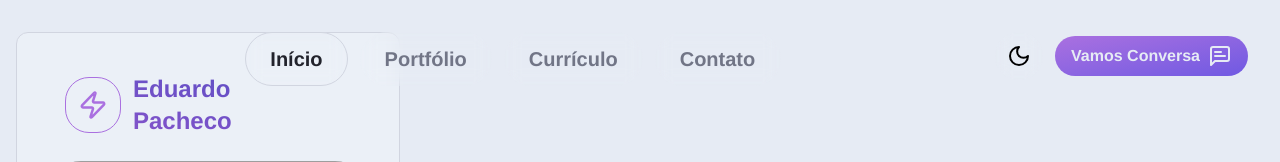
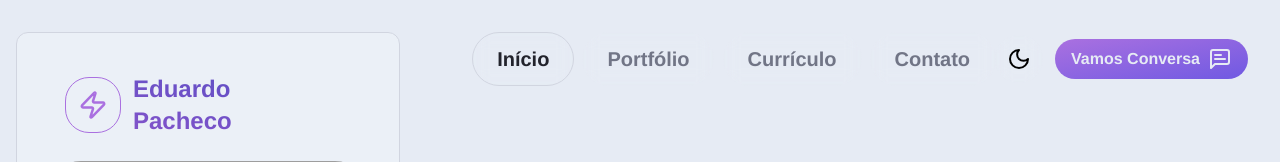
Before and after one commit to edudesenvolvedor/eapprojetos.com.br, a Next.js app: page / in a window 1280 px wide. Shown: the top 162 px of the page. Built offline with nearby package versions, Linux system fonts and the light colour scheme; grey boxes are pictures that could not be loaded.

Commit message:
refactor: removing unnecessary files

```diff
--- a/src/app/globals.css
+++ b/src/app/globals.css
@@ -1,5 +1,4 @@
 @import 'tailwindcss';
-@import '../assets/css/navbar.css';
 
 @custom-variant dark (&:where(.dark, .dark *));
 
--- a/src/assets/css/navbar.css
+++ /dev/null
@@ -1,13 +0,0 @@
-@layer utilities {
-  .navbar__link {
-    @apply py-3 px-6 rounded-full cursor-pointer border border-transparent text-t-disabled-light hover:text-t-bright-light;
-  }
-
-  .navbar__link--active {
-    @apply py-3 px-6 rounded-full cursor-pointer  text-t-bright-light border border-stroke-elements-light;
-  }
-
-  .btn {
-    @apply py-3 px-6 cursor-pointer flex space-x-2 font-semibold bg-gradient-to-br from-accent-light to-secondary-light rounded-full text-base-light;
-  }
-}
--- a/src/components/Aside.tsx
+++ /dev/null
@@ -1,58 +0,0 @@
-import { LucideGithub, LucideInstagram, LucideZap, MessageSquareText, Users2 } from 'lucide-react';
-import { ButtonMotion } from '@/components/ButtonMotion';
-
-interface IProps {
-  firstname: string;
-  lastname: string;
-  specialization: string;
-  basedIn: string;
-}
-
-export const Aside = ({ firstname, lastname, specialization, basedIn }: IProps) => {
-  return (
-    <>
-      <div className="fixed border border-stroke-elements-light bg-base-light mx-4 rounded-xl space-y-4 p-8 top-8">
-        <div className="px-4 py-2 text-2xl font-extrabold text-gradient flex items-center space-x-3">
-          <span className="p-3 border rounded-3xl border-accent-light">
-            <LucideZap size={30} className="text-accent-light" />
-          </span>
-          <span>
-            <span>{firstname}</span>
-            <br />
-            <span>{lastname}</span>
-          </span>
-        </div>
-        <div className="flex">
-          <div className="bg-white mx-auto p-32 rounded-4xl max-w-2xs">
-            <Users2 />
-          </div>
-        </div>
-        <div className="px-4">
-          <div className="text-t-muted-light">Especialização:</div>
-          <div className="font-bold text-lg text-t-medium-light">{specialization}</div>
-        </div>
-        <div className="px-4">
-          <div className="text-t-muted-light">Localização:</div>
-          <div className="font-bold text-lg text-t-medium-light">{basedIn}</div>
-        </div>
-        <div className="flex items-center justify-between px-4 *:hover:cursor-pointer">
-          <button className="border border-stroke-elements-light p-3 rounded-3xl">
-            <LucideGithub />
-          </button>
-          <button className="border border-stroke-elements-light p-3 rounded-3xl">
-            <LucideZap />
-          </button>
-          <button className="border border-stroke-elements-light p-3 rounded-3xl">
-            <LucideInstagram />
-          </button>
-        </div>
-        <div className="px-4">
-          <ButtonMotion>
-            <span>Vamos Trabalhar Juntos!</span>
-            <MessageSquareText />
-          </ButtonMotion>
-        </div>
-      </div>
-    </>
-  );
-};
--- a/src/components/Navbar.tsx
+++ /dev/null
@@ -1,36 +0,0 @@
-'use client';
-
-import { Menu } from 'lucide-react';
-import { ReactNode, useState } from 'react';
-
-interface IProps {
-  children?: ReactNode;
-  brand?: string | ReactNode;
-  rightButton?: ReactNode;
-}
-
-export const Navbar = ({ children, rightButton, brand }: IProps) => {
-  const [isOpen, setIsOpen] = useState(false);
-
-  return (
-    <div className="xl:flex xl:items-center xl:justify-between max-w-10/12 fixed z-10 top-8 right-0 w-full px-8">
-      <div className="p-4 flex xl:p-0 xl:hidden">
-        {brand}
-        <div
-          className="border border-stroke-elements-light p-2 hover:cursor-pointer rounded-xl ml-auto"
-          onClick={() => setIsOpen(!isOpen)}
-        >
-          <Menu />
-        </div>
-      </div>
-      <div className={`${isOpen ? 'block' : 'hidden'} xl:flex w-full justify-between`}>
-        <nav className="mt-8 px-8 text-center xl:mt-0 xl:p-0">
-          <ul className="xl:flex text-xl font-semibold xl:space-x-3">{children}</ul>
-        </nav>
-        <div className="flex items-center space-x-3 px-8 my-8 xl:mt-0 border-b pb-8 xl:p-0 border-b-stroke-elements-light xl:border-none">
-          {rightButton}
-        </div>
-      </div>
-    </div>
-  );
-};
--- a/src/components/Navlink.tsx
+++ /dev/null
@@ -1,10 +0,0 @@
-import { ReactNode } from 'react';
-
-interface IProps {
-  children?: ReactNode;
-  isActive?: boolean;
-}
-
-export const NavLink = ({ children, isActive }: IProps) => {
-  return <li className={`${isActive ? 'navbar__link--active' : 'navbar__link'}`}>{children}</li>;
-};
```
